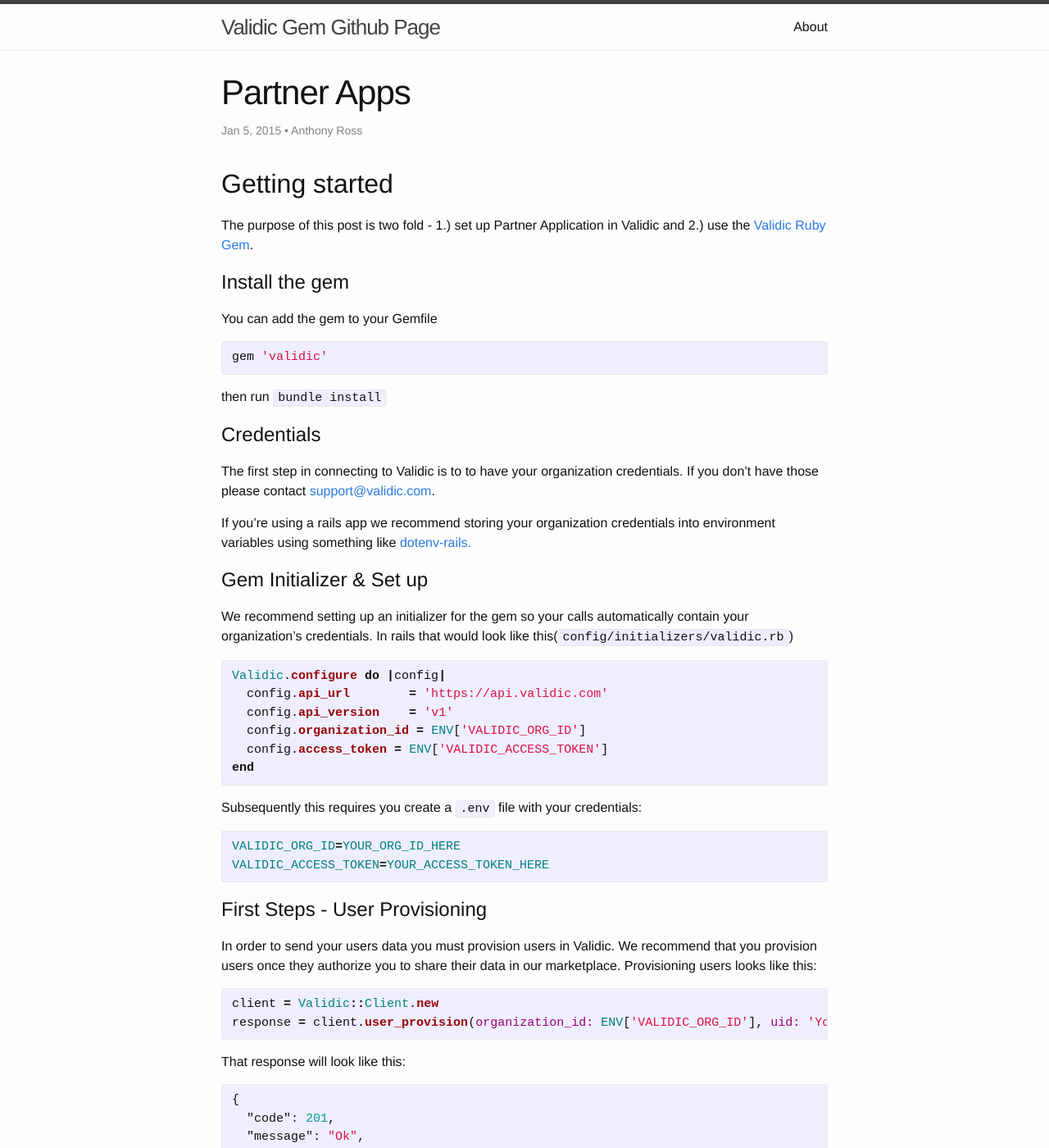
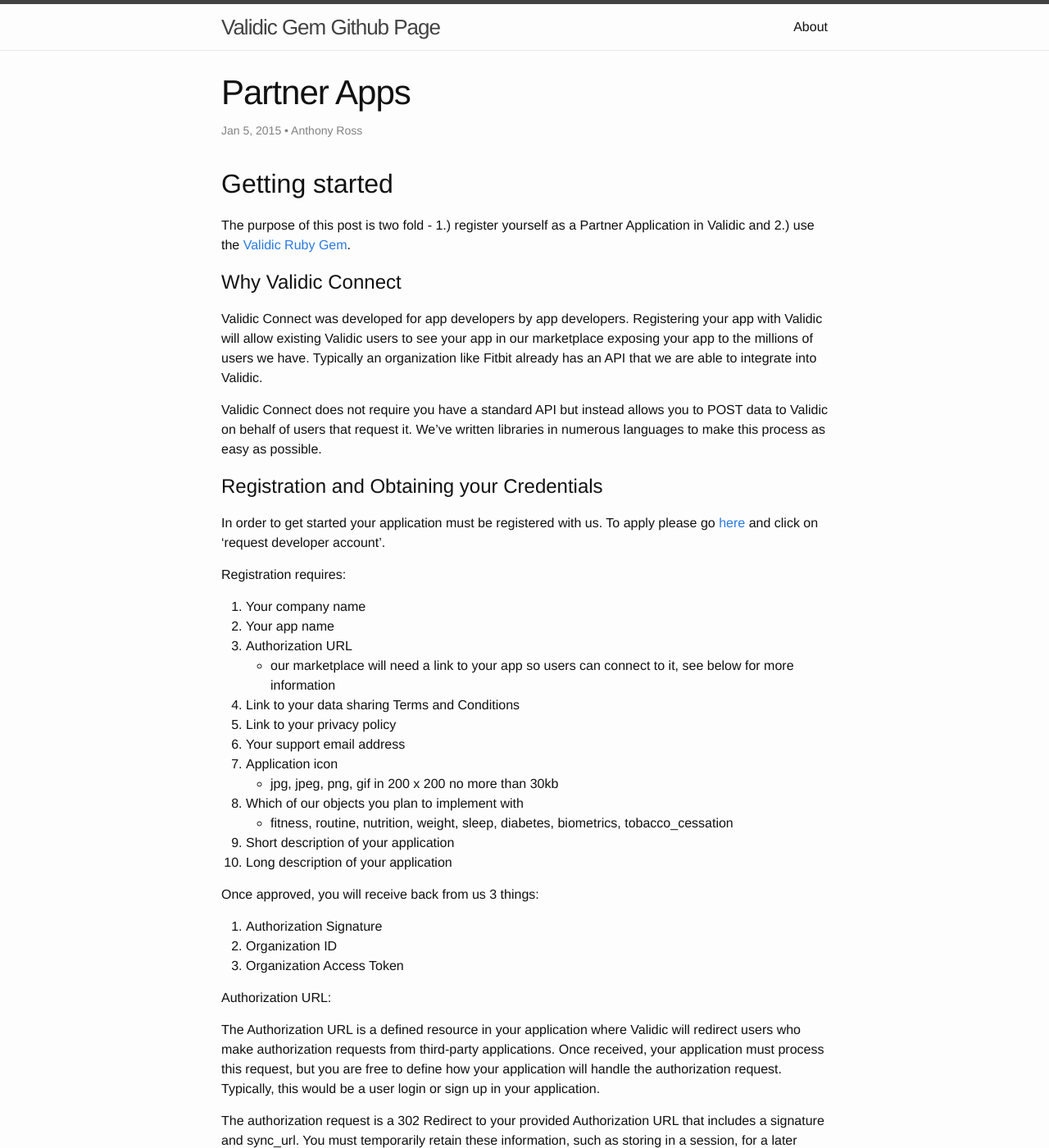
Before and after one commit to vipinj/validic, a Jekyll site: the page built from _posts/2015-01-05-partner-apps.markdown, in a window 1280 px wide and 1400 px high. Shown: the whole window at 82% size. Built offline with Jekyll 4.4.1, drawn with Linux system fonts in a browser that asks for light colours; some of the changed text lies outside the part shown.

Commit message:
Update to partners post

```diff
--- a/_posts/2015-01-05-partner-apps.markdown
+++ b/_posts/2015-01-05-partner-apps.markdown
@@ -8,11 +8,64 @@ categories: validic partner
 
 ##Getting started
 
-The purpose of this post is two fold - 1.)  set up  Partner Application in Validic and 2.) use the [Validic Ruby Gem](https://github.com/validic/validic).
+The purpose of this post is two fold - 1.)  register yourself as a Partner Application in Validic and 2.) use the [Validic Ruby Gem](https://github.com/validic/validic).
+
+#Why Validic Connect
+Validic Connect was developed for app developers by app developers.  Registering your app with Validic will allow existing Validic users to see your app in our marketplace exposing your app to the millions of users we have.  Typically an organization like Fitbit already has an API that we are able to integrate into Validic.
+
+Validic Connect does not require you have a standard API but instead allows you to POST data to Validic on behalf of users that request it.  We've written libraries in numerous languages to make this process as easy as possible.
+
+
+#Registration and Obtaining your Credentials
+
+In order to get started your application must be registered with us. To apply please go [here](https://validic.com/labs) and click on 'request developer account'.
+
+Registration requires:
+
+1. Your company name
+2. Your app name
+3. Authorization URL
+  * our marketplace will need a link to your app so users can connect to it, see below for more information
+4. Link to your data sharing Terms and Conditions
+5. Link to your privacy policy
+6. Your support email address
+7. Application icon
+  * jpg, jpeg, png, gif in 200 x 200 no more than 30kb
+8. Which of our objects you plan to implement with
+  * fitness, routine, nutrition, weight, sleep, diabetes, biometrics, tobacco_cessation
+9. Short description of your application
+10. Long description of your application
+
+Once approved, you will receive back from us 3 things:
+
+1. Authorization Signature
+2. Organization ID
+3. Organization Access Token
+
+
+Authorization URL:
+
+The Authorization URL is a defined resource in your application where Validic will redirect users who make authorization requests from third-party applications. Once received, your application must process this request, but you are free to define how your application will handle the authorization request. Typically, this would be a user login or sign up in your application.
+
+The authorization request is a 302 Redirect to your provided Authorization URL that includes a signature and sync_url. You must temporarily retain these information, such as storing in a session, for a later callback.
+
+So all that means is your authorization page should be RESTful and look something like this:
+
+{% highlight bash %}
+
+https://yourdomain.com/validic/your_authorization_url?signature={VALIDIC_AUTH_SIGNATURE}&sync_url={VALIDIC_SYNC_PATH}
+
+{% endhighlight %}
+
+Once your application has processed the authorization (such as the user has successfully logged in), you must then make a POST request to the provided sync_url with the signature and your user's uid. For more information about the user uid.
+
+Once registered you may proceed below.
 
 #Install the gem
 
-You can add the gem to your Gemfile
+Now that you have your organizations partner app credentials you can begin to use our libraries.
+
+In ruby, you can add the gem to your Gemfile
 
 {% highlight ruby %}
 gem 'validic'
@@ -20,15 +73,12 @@ gem 'validic'
 
 then run `bundle install`
 
-#Credentials
 
-The first step in connecting to Validic is to to have your organization credentials.  If you don't have those please contact [support@validic.com](mailto:support@validic.com).
+
+#Set Up Your Application
 
 If you're using a rails app we recommend storing your organization credentials into environment variables using something like [dotenv-rails.](https://github.com/bkeepers/dotenv)
-
-#Gem Initializer & Set up
-
-We recommend setting up an initializer for the gem so your calls automatically contain your organization's credentials.  In rails that would look like this(`config/initializers/validic.rb`)
+We also recommend setting up an initializer for the gem so your calls automatically contain your organization's credentials.  In rails that would look like this(`config/initializers/validic.rb`)
 
 {% highlight ruby %}
 Validic.configure do |config|
@@ -48,11 +98,11 @@ VALIDIC_ACCESS_TOKEN=YOUR_ACCESS_TOKEN_HERE
 
 #First Steps - User Provisioning
 
-In order to send your users data you must provision users in Validic.  We recommend that you provision users once they authorize you to share their data in our marketplace.  Provisioning users looks like this:
+In order to send your users data you must provision users in Validic.  We recommend that you provision users once they authorize you to share their data in our marketplace.  The only required field for provisioning users is a unique ID that you have that must be a string. We don't recommend using your database record ID but instead.  Provisioning users looks like this:
 
 {% highlight ruby %}
 client = Validic::Client.new
-response = client.user_provision(organization_id: ENV['VALIDIC_ORG_ID'], uid: 'YourUniqueIDAsAString')
+response = client.provision_user('YourUniqueIDAsAString')
 {% endhighlight %}
 
 That response will look like this:
```
Also changed, not shown: 3 other files.
